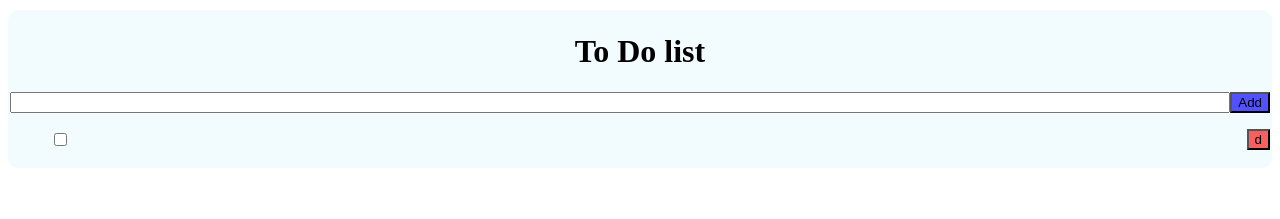
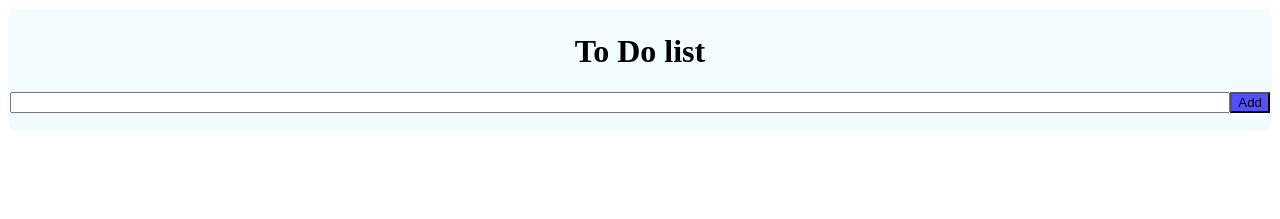
Before and after one commit to testtask38000/taskTDL, an Angular app in the folder TDL/: page / in a window 1280 px wide. Shown: the top 219 px of the page. Built offline with nearby package versions, Linux system fonts and the light colour scheme.

Commit message:
refactor: changed html structure and app logic to make correct creation of tasks logic

```diff
--- a/TDL/src/app/app.html
+++ b/TDL/src/app/app.html
@@ -1,15 +1,16 @@
 <div class="tdl-container">
   <h1>To Do list</h1>
 
-  <form action="">
-    <input type="text" name="" id="">
+  <form (ngSubmit)="addTask()">
+    <input type="text" name="newTask" [(ngModel)]="newTask" id="">
     <button type="submit">Add</button>
   </form>
 
   <ul>
-    <li>
+    <li *ngFor="let task of tasks">
       <label for="">
         <input type="checkbox" name="" id="">
+        {{ task.text }}
       </label>
       <button type="button">d</button>
     </li>
--- a/TDL/src/app/app.ts
+++ b/TDL/src/app/app.ts
@@ -1,9 +1,11 @@
 import { Component, signal } from '@angular/core';
 import { RouterOutlet } from '@angular/router';
+import { FormsModule } from "@angular/forms"
+import { CommonModule } from "@angular/common"
 import { Task } from './task';
 
 @Component({
-  imports: [RouterOutlet],
+  imports: [RouterOutlet, CommonModule, FormsModule],
   selector: 'app-root',
   styleUrl: './app.css',
   templateUrl: './app.html',
```
